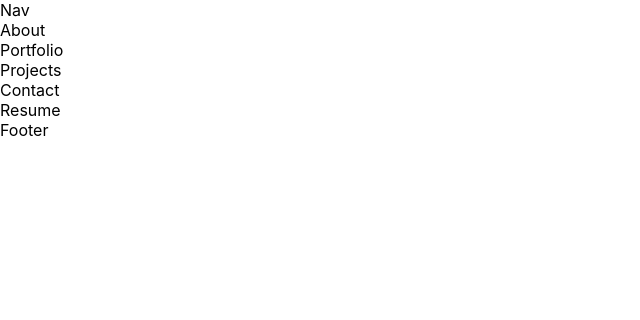
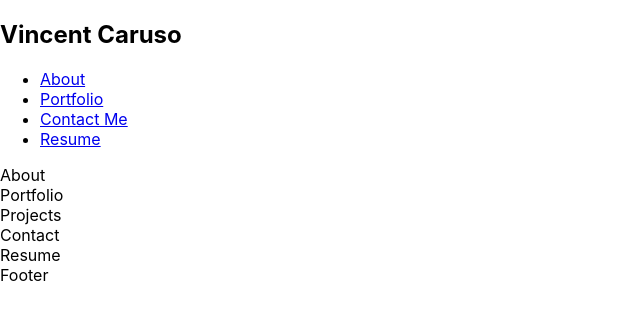
Before and after one commit to vcaruso0923/react-portfolio, a React (Create React App) app: page / in a window 1280 px wide. Shown: the top 320 px of the page, without its empty margins (0-640 px from the left). Built offline with nearby package versions, Linux system fonts and the light colour scheme.

Commit message:
nav component plain text

```diff
--- a/src/components/Nav/index.js
+++ b/src/components/Nav/index.js
@@ -3,9 +3,27 @@ import React from 'react';
 function Nav() {
 
     return (
-        <div>
-            Nav
-        </div>
+<header>
+    <h2>
+        Vincent Caruso
+    </h2>
+    <nav>
+        <ul>
+            <li>
+                <a href="/">About</a>
+            </li>
+            <li>
+                <a href="/">Portfolio</a>
+            </li>
+            <li>
+                <a href="/">Contact Me</a>
+            </li>
+            <li>
+                <a href="/">Resume</a>
+            </li>
+        </ul>
+    </nav>
+</header>
     );
 }
 
```
